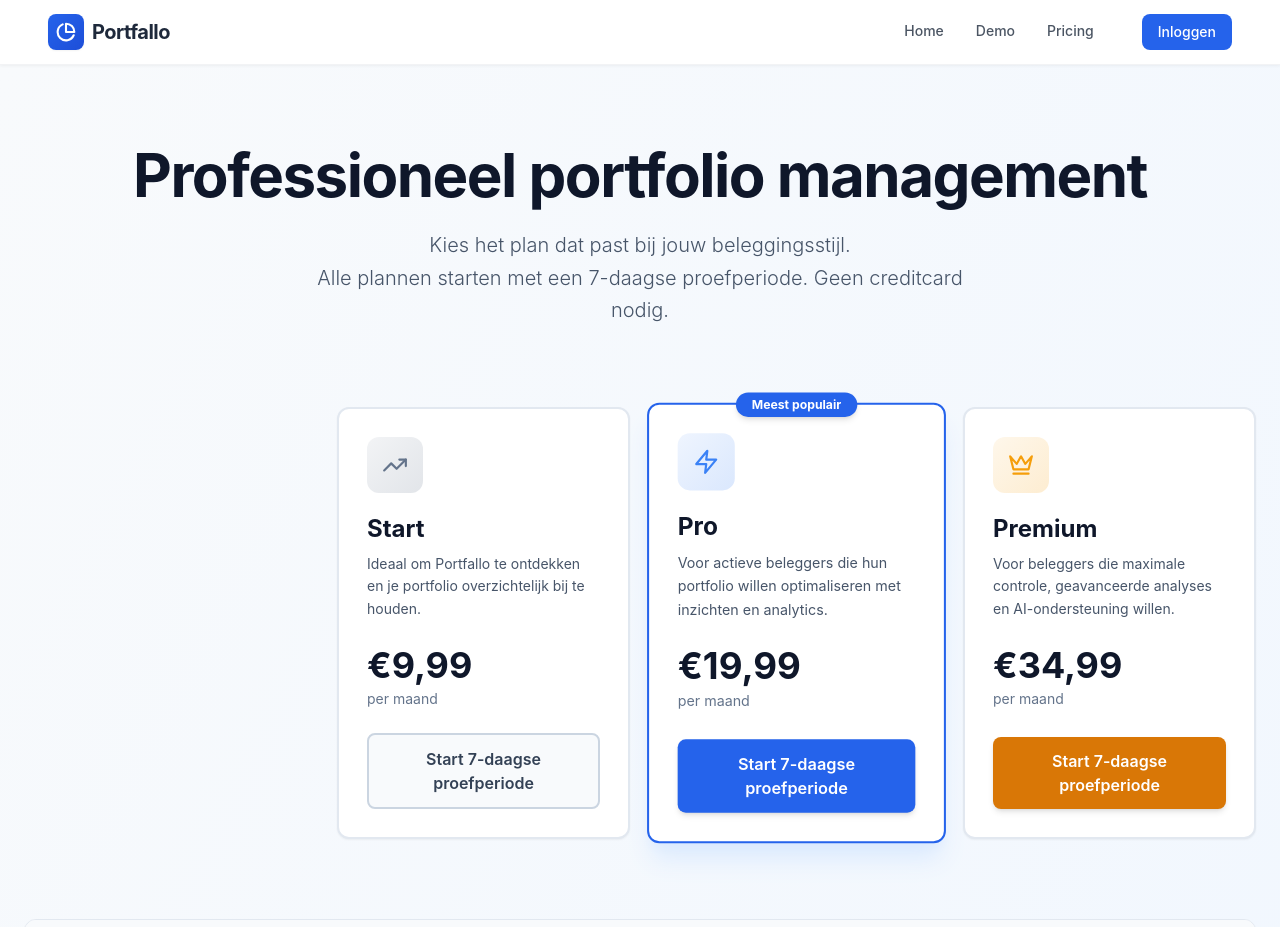
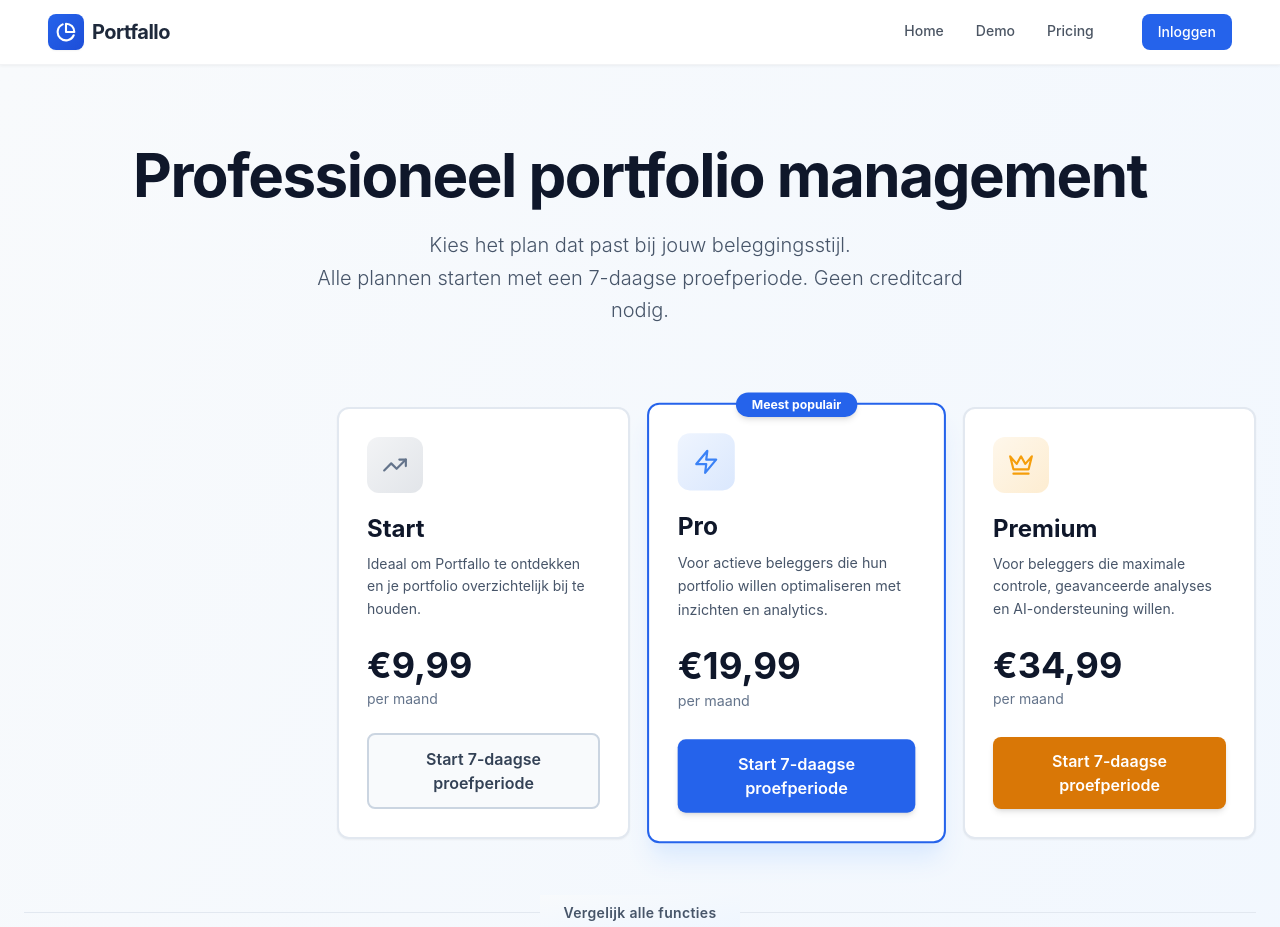
Before and after one commit to Swenvh/Portfallo-Final, a React (Vite) app in the folder project-bolt-github-pkwrl7gt/project/: page /upgrade in a window 1280 px wide. Shown: the top 927 px of the page. Built offline with nearby package versions, Linux system fonts and the light colour scheme; no server answers.

Commit message:
Updated UpgradePage.jsx

```diff
--- a/project-bolt-github-pkwrl7gt/project/src/pages/UpgradePage.jsx
+++ b/project-bolt-github-pkwrl7gt/project/src/pages/UpgradePage.jsx
@@ -119,7 +119,7 @@ export default function UpgradePage() {
           </p>
         </div>
 
-        <div className="mb-16 md:mb-20 grid grid-cols-1 md:grid-cols-4 gap-6 md:gap-5">
+        <div className="mb-12 md:mb-14 grid grid-cols-1 md:grid-cols-4 gap-6 md:gap-5">
           <div className="hidden md:block"></div>
 
           {plans.map((plan, index) => {
@@ -170,6 +170,17 @@ export default function UpgradePage() {
               </div>
             );
           })}
+        </div>
+
+        <div className="relative mb-8 md:mb-10">
+          <div className="absolute inset-0 flex items-center" aria-hidden="true">
+            <div className="w-full border-t border-slate-200"></div>
+          </div>
+          <div className="relative flex justify-center">
+            <span className="bg-gradient-to-br from-slate-50 to-blue-50 px-6 py-2 text-sm font-semibold text-slate-600 tracking-wide">
+              Vergelijk alle functies
+            </span>
+          </div>
         </div>
 
         <div className="bg-white rounded-xl border border-slate-200 overflow-hidden shadow-sm">
```
